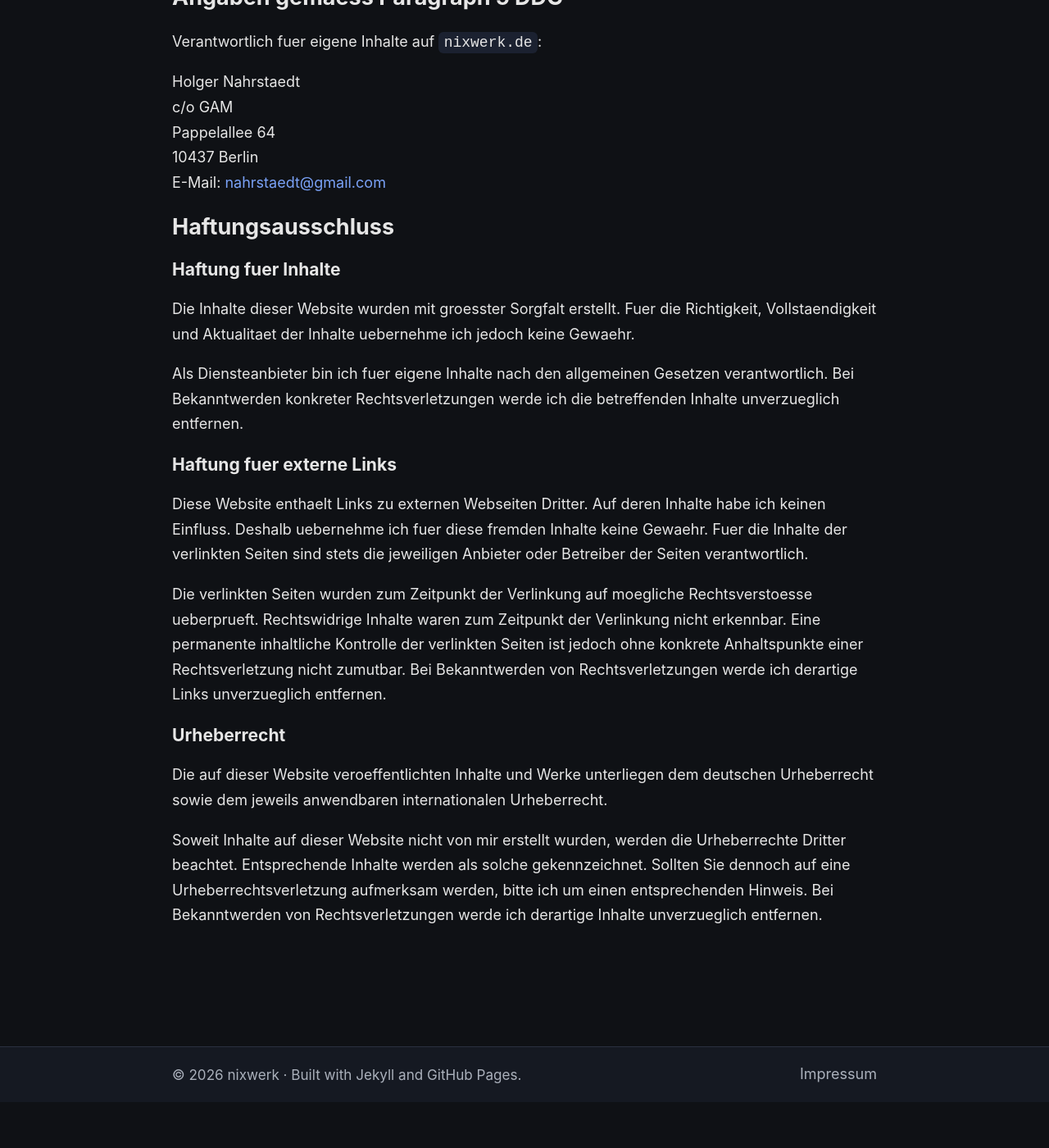
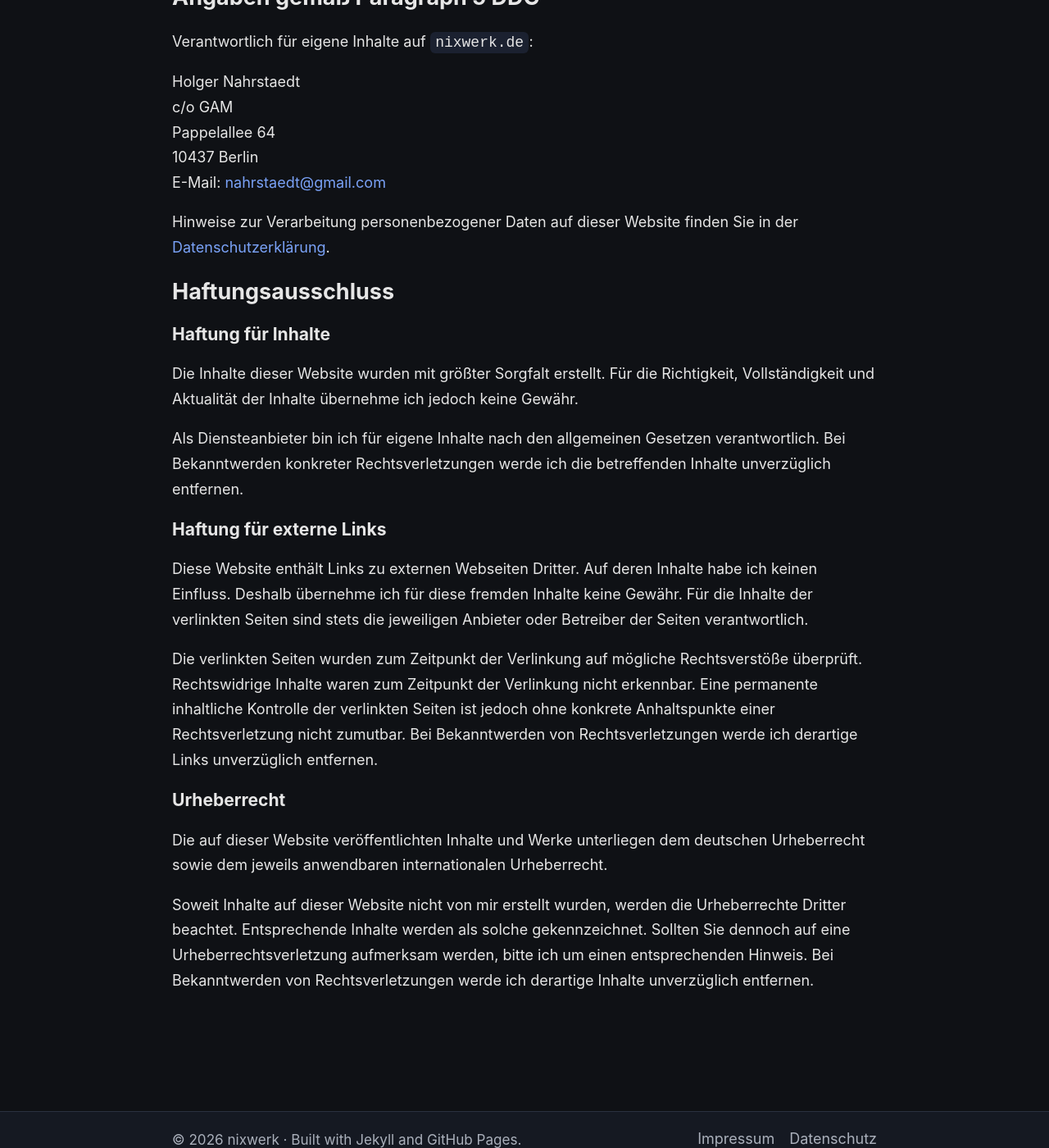
Before and after one commit to holgern/holgern.github.io, a Jekyll site: the page built from impressum.md, in a window 1280 px wide and 1400 px high, scrolled down 221 px. Shown: the whole window at 82% size. Built offline with Jekyll 4.4.1, drawn with Linux system fonts in a browser that asks for light colours; before the commit the page ends 1565 px from its top, so only the background shows below that; some of the changed text lies outside the part shown.

Commit message:
feat: add datenschutz

```diff
--- a/_layouts/default.html
+++ b/_layouts/default.html
@@ -25,6 +25,7 @@
           <a href="{{ '/blog/' | relative_url }}">Blog</a>
           <a href="{{ '/about/' | relative_url }}">About</a>
           <a href="{{ '/impressum/' | relative_url }}">Impressum</a>
+          <a href="{{ '/datenschutz/' | relative_url }}">Datenschutz</a>
           <a href="https://github.com/holgern">GitHub</a>
         </nav>
       </div>
@@ -39,6 +40,7 @@
         <p>© {{ "now" | date: "%Y" }} {{ site.title }} · Built with Jekyll and GitHub Pages.</p>
         <nav class="footer-nav">
           <a href="{{ '/impressum/' | relative_url }}">Impressum</a>
+          <a href="{{ '/datenschutz/' | relative_url }}">Datenschutz</a>
         </nav>
       </div>
     </footer>
--- a/impressum.md
+++ b/impressum.md
@@ -2,15 +2,15 @@
 layout: default
 title: Impressum
 permalink: /impressum/
-description: Impressum fuer nixwerk.de gemaess Paragraph 5 DDG.
+description: Impressum für nixwerk.de gemäß Paragraph 5 DDG.
 robots: noindex, nofollow
 ---
 
 # Impressum
 
-## Angaben gemaess Paragraph 5 DDG
+## Angaben gemäß Paragraph 5 DDG
 
-Verantwortlich fuer eigene Inhalte auf `nixwerk.de`:
+Verantwortlich für eigene Inhalte auf `nixwerk.de`:
 
 Holger Nahrstaedt
 c/o GAM
@@ -18,22 +18,24 @@
 10437 Berlin
 E-Mail: [nahrstaedt@gmail.com](mailto:nahrstaedt@gmail.com)
 
+Hinweise zur Verarbeitung personenbezogener Daten auf dieser Website finden Sie in der [Datenschutzerklärung]({{ '/datenschutz/' | relative_url }}).
+
 ## Haftungsausschluss
 
-### Haftung fuer Inhalte
+### Haftung für Inhalte
 
-Die Inhalte dieser Website wurden mit groesster Sorgfalt erstellt. Fuer die Richtigkeit, Vollstaendigkeit und Aktualitaet der Inhalte uebernehme ich jedoch keine Gewaehr.
+Die Inhalte dieser Website wurden mit größter Sorgfalt erstellt. Für die Richtigkeit, Vollständigkeit und Aktualität der Inhalte übernehme ich jedoch keine Gewähr.
 
-Als Diensteanbieter bin ich fuer eigene Inhalte nach den allgemeinen Gesetzen verantwortlich. Bei Bekanntwerden konkreter Rechtsverletzungen werde ich die betreffenden Inhalte unverzueglich entfernen.
+Als Diensteanbieter bin ich für eigene Inhalte nach den allgemeinen Gesetzen verantwortlich. Bei Bekanntwerden konkreter Rechtsverletzungen werde ich die betreffenden Inhalte unverzüglich entfernen.
 
-### Haftung fuer externe Links
+### Haftung für externe Links
 
-Diese Website enthaelt Links zu externen Webseiten Dritter. Auf deren Inhalte habe ich keinen Einfluss. Deshalb uebernehme ich fuer diese fremden Inhalte keine Gewaehr. Fuer die Inhalte der verlinkten Seiten sind stets die jeweiligen Anbieter oder Betreiber der Seiten verantwortlich.
+Diese Website enthält Links zu externen Webseiten Dritter. Auf deren Inhalte habe ich keinen Einfluss. Deshalb übernehme ich für diese fremden Inhalte keine Gewähr. Für die Inhalte der verlinkten Seiten sind stets die jeweiligen Anbieter oder Betreiber der Seiten verantwortlich.
 
-Die verlinkten Seiten wurden zum Zeitpunkt der Verlinkung auf moegliche Rechtsverstoesse ueberprueft. Rechtswidrige Inhalte waren zum Zeitpunkt der Verlinkung nicht erkennbar. Eine permanente inhaltliche Kontrolle der verlinkten Seiten ist jedoch ohne konkrete Anhaltspunkte einer Rechtsverletzung nicht zumutbar. Bei Bekanntwerden von Rechtsverletzungen werde ich derartige Links unverzueglich entfernen.
+Die verlinkten Seiten wurden zum Zeitpunkt der Verlinkung auf mögliche Rechtsverstöße überprüft. Rechtswidrige Inhalte waren zum Zeitpunkt der Verlinkung nicht erkennbar. Eine permanente inhaltliche Kontrolle der verlinkten Seiten ist jedoch ohne konkrete Anhaltspunkte einer Rechtsverletzung nicht zumutbar. Bei Bekanntwerden von Rechtsverletzungen werde ich derartige Links unverzüglich entfernen.
 
 ### Urheberrecht
 
-Die auf dieser Website veroeffentlichten Inhalte und Werke unterliegen dem deutschen Urheberrecht sowie dem jeweils anwendbaren internationalen Urheberrecht.
+Die auf dieser Website veröffentlichten Inhalte und Werke unterliegen dem deutschen Urheberrecht sowie dem jeweils anwendbaren internationalen Urheberrecht.
 
-Soweit Inhalte auf dieser Website nicht von mir erstellt wurden, werden die Urheberrechte Dritter beachtet. Entsprechende Inhalte werden als solche gekennzeichnet. Sollten Sie dennoch auf eine Urheberrechtsverletzung aufmerksam werden, bitte ich um einen entsprechenden Hinweis. Bei Bekanntwerden von Rechtsverletzungen werde ich derartige Inhalte unverzueglich entfernen.
+Soweit Inhalte auf dieser Website nicht von mir erstellt wurden, werden die Urheberrechte Dritter beachtet. Entsprechende Inhalte werden als solche gekennzeichnet. Sollten Sie dennoch auf eine Urheberrechtsverletzung aufmerksam werden, bitte ich um einen entsprechenden Hinweis. Bei Bekanntwerden von Rechtsverletzungen werde ich derartige Inhalte unverzüglich entfernen.
```
Also changed, not shown: datenschutz.md (added, +90 -0 lines), 6 other files.
